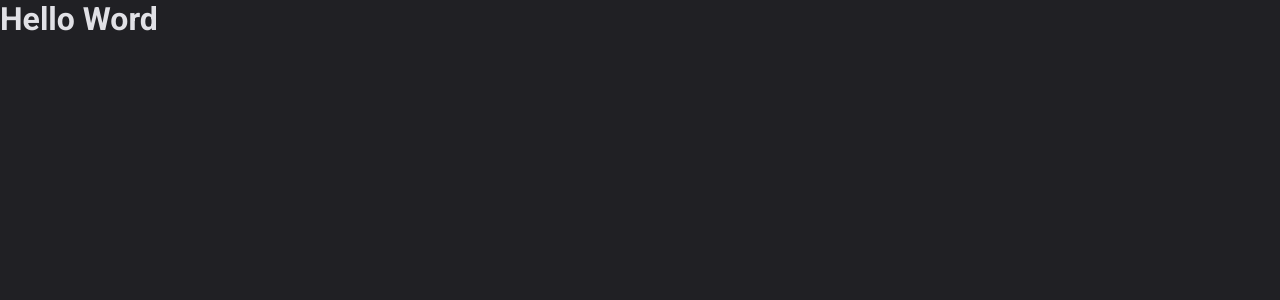
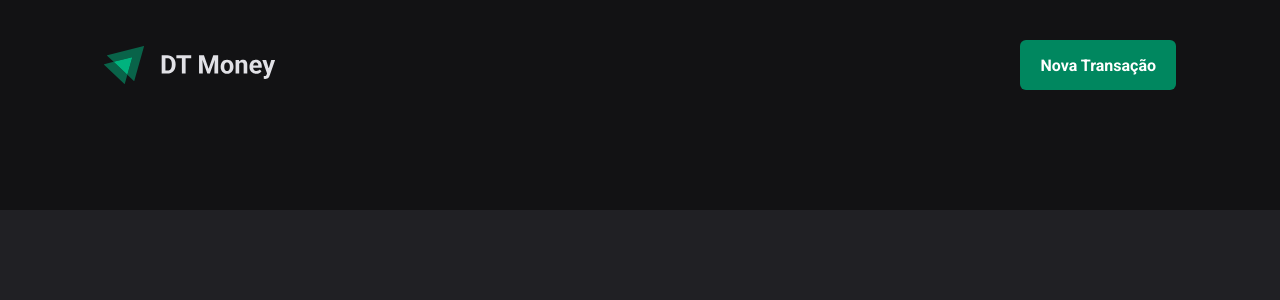
Before and after one commit to GabrielGCJ/p-03-react-js-rocketseat-dt-money, a React (Vite) app: page / in a window 1280 px wide. Shown: the top 300 px of the page. Built offline with nearby package versions, Linux system fonts and the light colour scheme.

Commit message:
feature/add-header

```diff
--- a/src/App.tsx
+++ b/src/App.tsx
@@ -1,6 +1,7 @@
 import { ThemeProvider } from "styled-components"
 import { defaultTheme } from "./styles/Themes/default"
 import { GlobalStyle } from "./styles/global"
+import { Transactions } from "./pages/Transactions/Transactions"
 
 export const App = () => {
 
@@ -8,7 +9,8 @@
 
     <ThemeProvider theme={defaultTheme}>
       <GlobalStyle />
-      <h1>Hello Word</h1>
+      {/* <h1>Hello Word</h1> */}
+      <Transactions/>
     </ThemeProvider>
   )
 }
--- /dev/null
+++ b/src/components/Header/Header.tsx
@@ -0,0 +1,17 @@
+import { HeaderContainer, HeaderContent, NewTransactionButton } from "./styles"
+import logoImg from '../../assets/logo.svg'
+
+export const Header = () => {
+    return(
+        <HeaderContainer>
+            <HeaderContent>
+
+            <img src={logoImg} alt="" />
+
+            {/* <h1>Header</h1> */}
+
+            <NewTransactionButton>Nova Transação</NewTransactionButton>
+            </HeaderContent>
+        </HeaderContainer>
+    )
+}
--- /dev/null
+++ b/src/components/Header/styles.ts
@@ -0,0 +1,40 @@
+import { styled } from "styled-components";
+
+export const HeaderContainer = styled.header`
+    background: ${(props) => props.theme["gray-900"]};
+    padding: 2.5rem 0 7.5rem 0 ;
+`
+
+export const HeaderContent = styled.div`
+    width: 100%;
+    max-width: 1120px ;
+
+    margin: 0 auto;
+    padding: 0 1.5rem;
+
+    display: flex;
+    justify-content: space-between ;
+    align-items: center ;
+
+`
+
+export const NewTransactionButton = styled.button`
+height: 50px ;
+border: 0;
+background: ${(props) => props.theme["green-500"]} ;
+color: ${(props) => props.theme.white} ;
+font-weight: bold;
+padding:  0 1.25rem;
+border-radius: 6px ;
+cursor: pointer;
+transition: background-color 0.5s;
+
+&:hover{
+    background: ${(props) => props.theme["green-700"]};
+}
+
+
+
+
+
+`
--- /dev/null
+++ b/src/pages/Transactions/Transactions.tsx
@@ -0,0 +1,9 @@
+import { Header } from "../../components/Header/Header"
+
+export const Transactions = ( ) => {
+    return(
+        <div>
+            <Header/>
+        </div>
+    )
+}
```
Also changed, not shown: src/assets/logo.svg (added), src/pages/Transactions/styles.ts (added).
